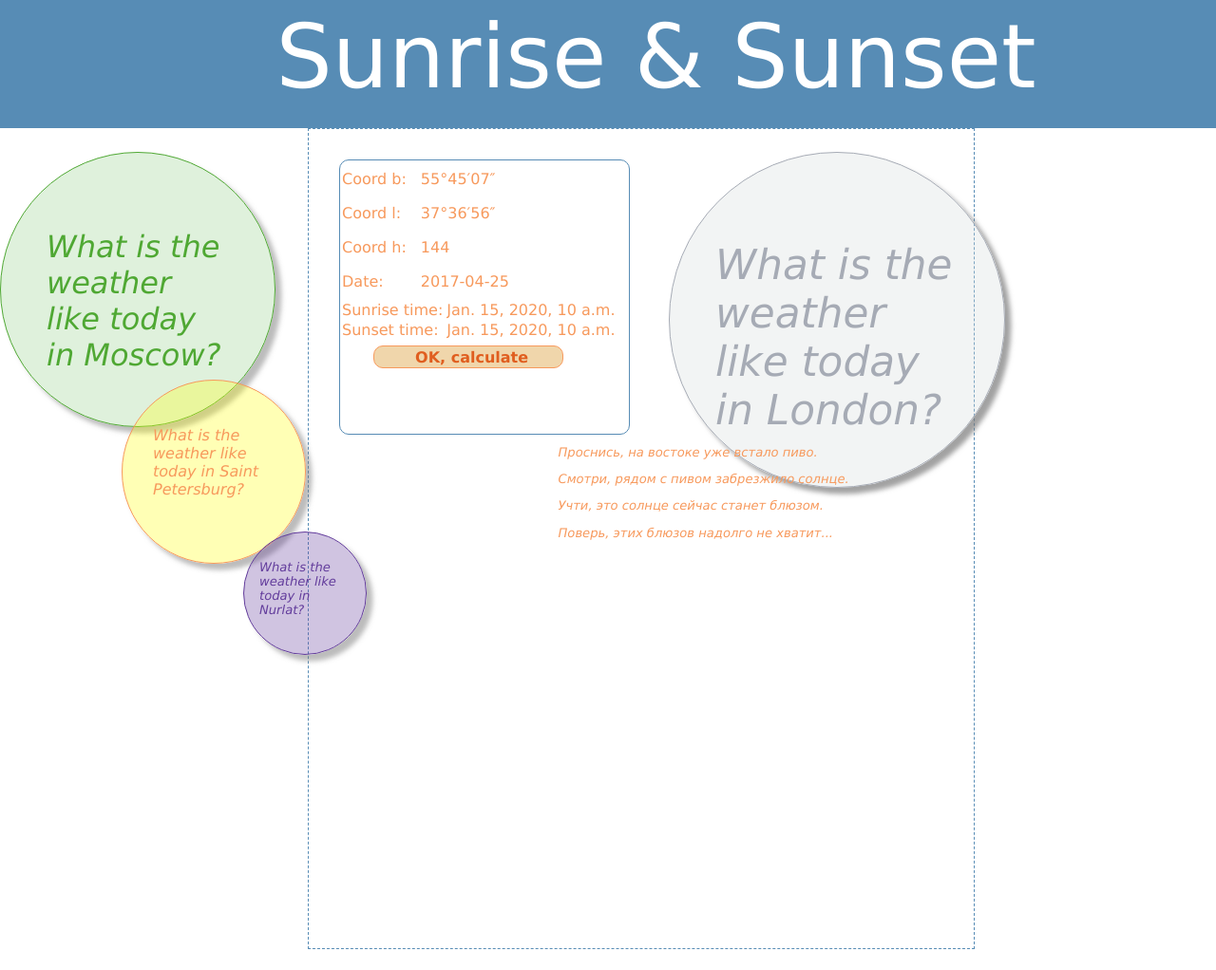
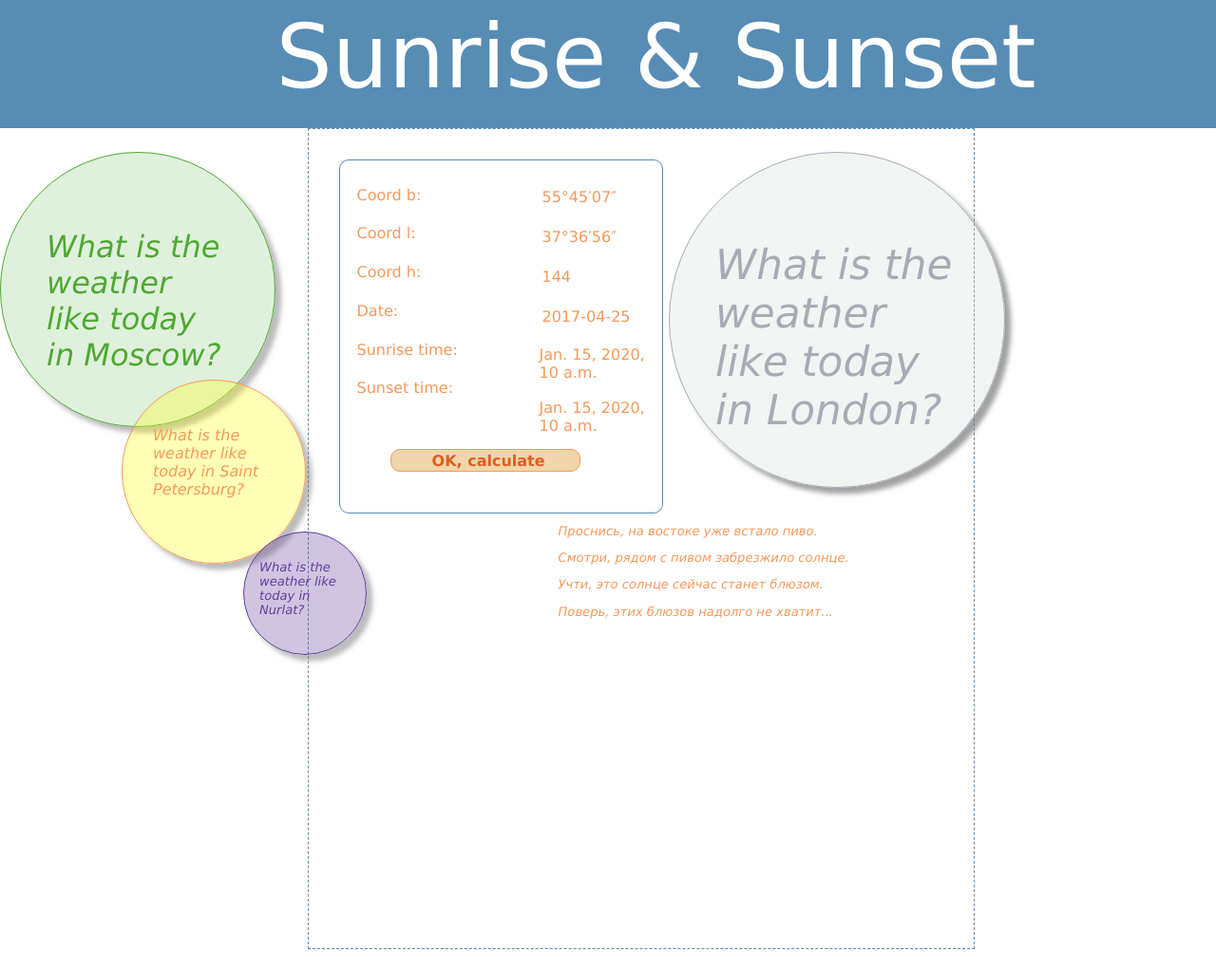
Before and after one commit to vetakim/WhetherDawn, a Django app: template WhetherDawn/WhetherDawnUp/templates/WhetherDawnUp/input.html in a window 1280 px wide; the page is wider, and only the part inside the window is pictured. Shown: that part at 95% size. Before the commit the page ends 1000 px from the top of that part, so only its background shows below. Run offline with Django 3.2, Linux system fonts and the light colour scheme; tables that the repository leaves empty hold one stand-in row (values such as "Sample post"); the template is opened without the code that fills it: values that come from a table or form of the project are taken from there, most other values are stand-ins (such as "Sample title", 1, 10 or a date in 2020).

Commit message:
tables replaced to divs,settings.py is corrected

```diff
--- a/WhetherDawn/WhetherDawn/settings.py
+++ b/WhetherDawn/WhetherDawn/settings.py
@@ -40,7 +40,7 @@ INSTALLED_APPS = [
     'WhetherDawnUp',
 ]
 
-MIDDLEWARE = [
+MIDDLEWARE_CLASSES = [
     'django.middleware.security.SecurityMiddleware',
     'django.contrib.sessions.middleware.SessionMiddleware',
     'django.middleware.common.CommonMiddleware',
--- a/WhetherDawn/WhetherDawnUp/templates/WhetherDawnUp/input.html
+++ b/WhetherDawn/WhetherDawnUp/templates/WhetherDawnUp/input.html
@@ -21,20 +21,15 @@
     <div id="parameters" class="parameters">
         <form action="" method="post">
             {% csrf_token %}
-            <table>
                 {% for field in form %}
-                <tr>
-                    <td> {{ field.label_tag }} </td>
-                    <td> {{ field }} </td>
-                </tr>
+                <div class="parline"> {{ field.label_tag }} {{ field}} </div>
                 {% endfor %}
-            </table>
-            <div class="output">
-                <table>
-                    <tr> <td> Sunrise time: <td> <td> {{ results.time_rise }} <td> </tr>
-                    <tr> <td> Sunset time: <td> <td> {{ results.time_set }} <td> </tr>
-                </table>
-            </div>
+                <div class="parline">
+                    <label> Sunrise time: </label> <p> {{ results.time_rise }}  </p>
+                </div>
+                <div class="parline">
+                    <label> Sunset time: </label> <p> {{ results.time_set }}  </p>
+                </div>
             <div class="ok">
                 <input type=submit value='OK, calculate' class="oki"> </input>
             </div>
--- a/WhetherDawn/static/dawnstyle.css
+++ b/WhetherDawn/static/dawnstyle.css
@@ -143,20 +143,18 @@ div {
 .parameters {
     min-height: 16em;
     max-height: 60%;
-    height: 18em;
+    height: 21em;
     width: 24em;
     max-width: 30%;
     min-width: 19em;
     display: inline;
     float: left;
-    /*padding: 1ex;*/
+    padding: 2ex;
     margin: 2em;
     border-radius: 10px;
     border: 1pt solid #578cb5;
     overflow: auto;
-}
-.parameters:focus {
-    outline: 1px solid red;
+    background: rgba(255, 255, 255, 1);
 }
 .parameters > input {
     max-width: 30%;
@@ -170,12 +168,45 @@ div {
     background: rgba(191, 0, 0, 0);
     padding: 0px;
 }
-.parameters > .parline {
+.parameters.parline {
     position: relative;
+    display: inline;
+    float: right;
     margin: 1em;
     padding: 1ex;
     width: 100%;
     height: 1.2em;
+    background: red;
+}
+.parline > input {
+    position: relative;
+    display: inline;
+    float: right;
+    max-width: 45%;
+    height: 2.0em;
+    max-height: 10%;
+    width: 7em;
+    /*margin-top: 1.2ex;*/
+}
+.parline > p {
+    position: relative;
+    display: inline;
+    float: right;
+    max-width: 45%;
+    height: 2.0em;
+    max-height: 13%;
+    width: 7em;
+    margin-top: 1ex;
+}
+.parline > label {
+    position: relative;
+    display: inline;
+    float: left;
+    max-width: 45%;
+    width: 8em;
+    height: 2.0em;
+    max-height: 10%;
+    margin-top: 1ex;
 }
 .ok {
     position: relative;
@@ -200,6 +231,8 @@ div {
 }
 .ok.output {
     position: relative;
+    float: bottom;
+    display: block;
     max-height: 20%;
     min-height: 1em;
     height: 3em;
```
